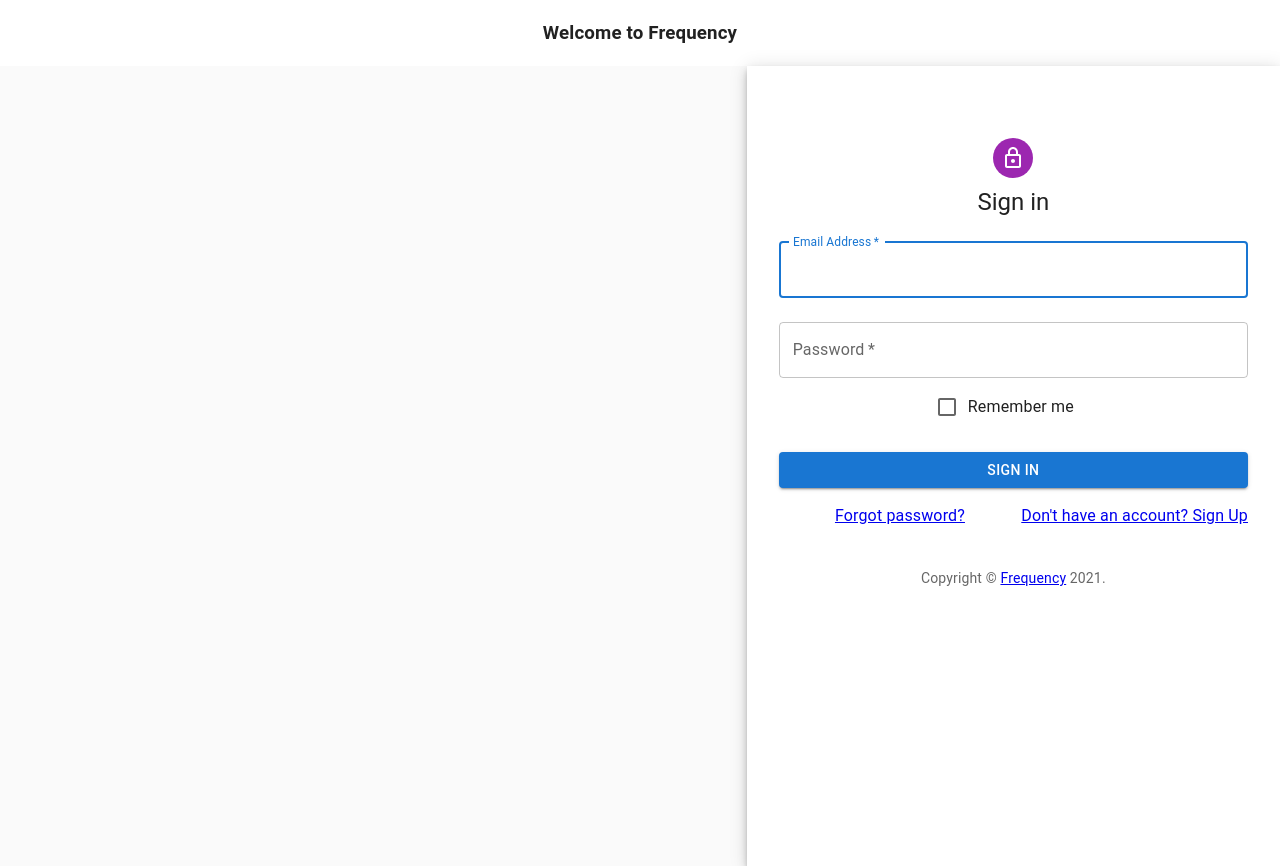
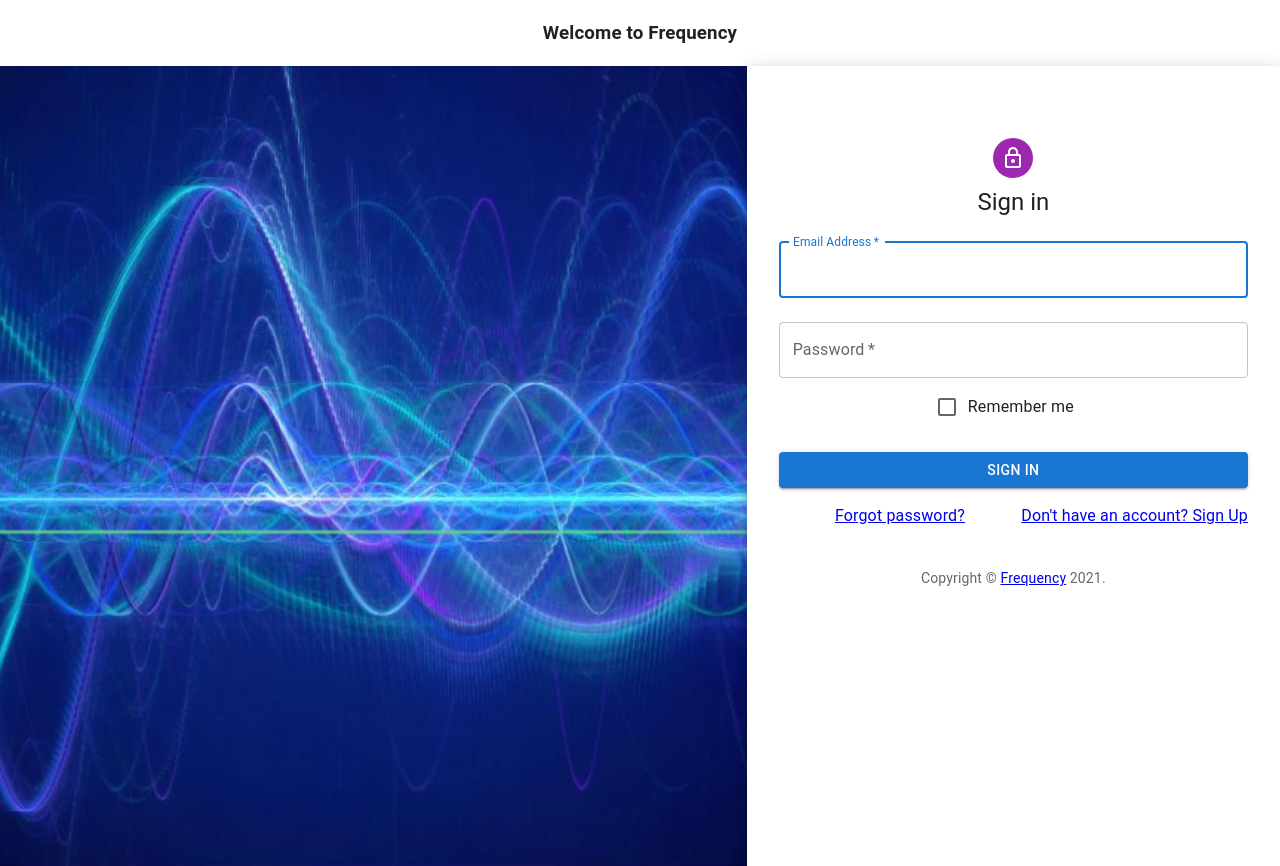
Before and after one commit to wwalke8/COSC484, a React (Create React App) app in the folder cosc484/: page /login in a window 1280 px wide. Built offline with nearby package versions, Linux system fonts and the light colour scheme.

Commit message:
Fixed waves picture displaying on sign in page

```diff
--- a/cosc484/src/components/signin.js
+++ b/cosc484/src/components/signin.js
@@ -68,7 +68,7 @@ export default function SignInSide() {
           sm={4}
           md={7}
           sx={{
-            backgroundImage: waves,
+            backgroundImage: `url(${waves})`,
             backgroundRepeat: 'no-repeat',
             backgroundColor: (t) =>
               t.palette.mode === 'light' ? t.palette.grey[50] : t.palette.grey[900],
```
